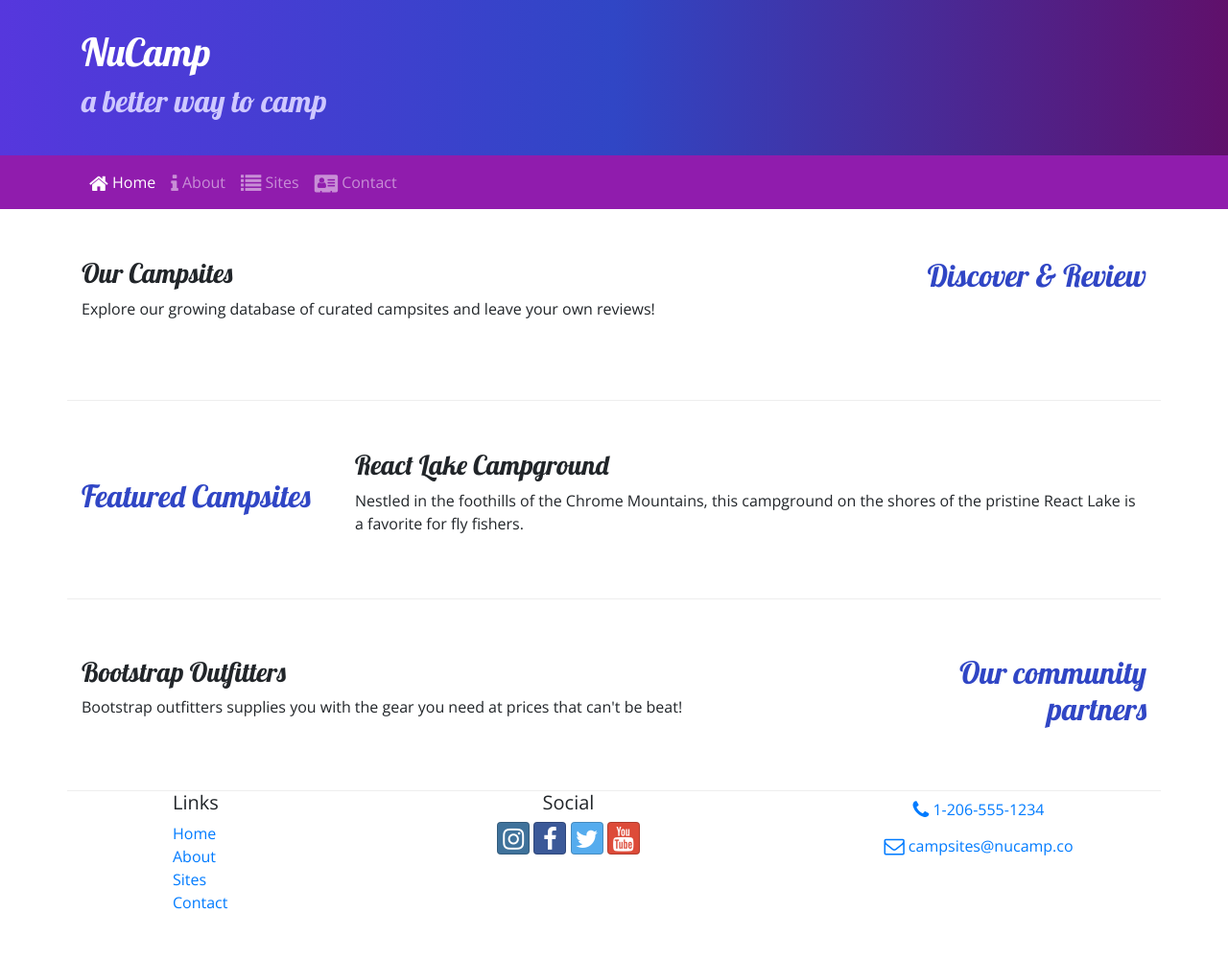
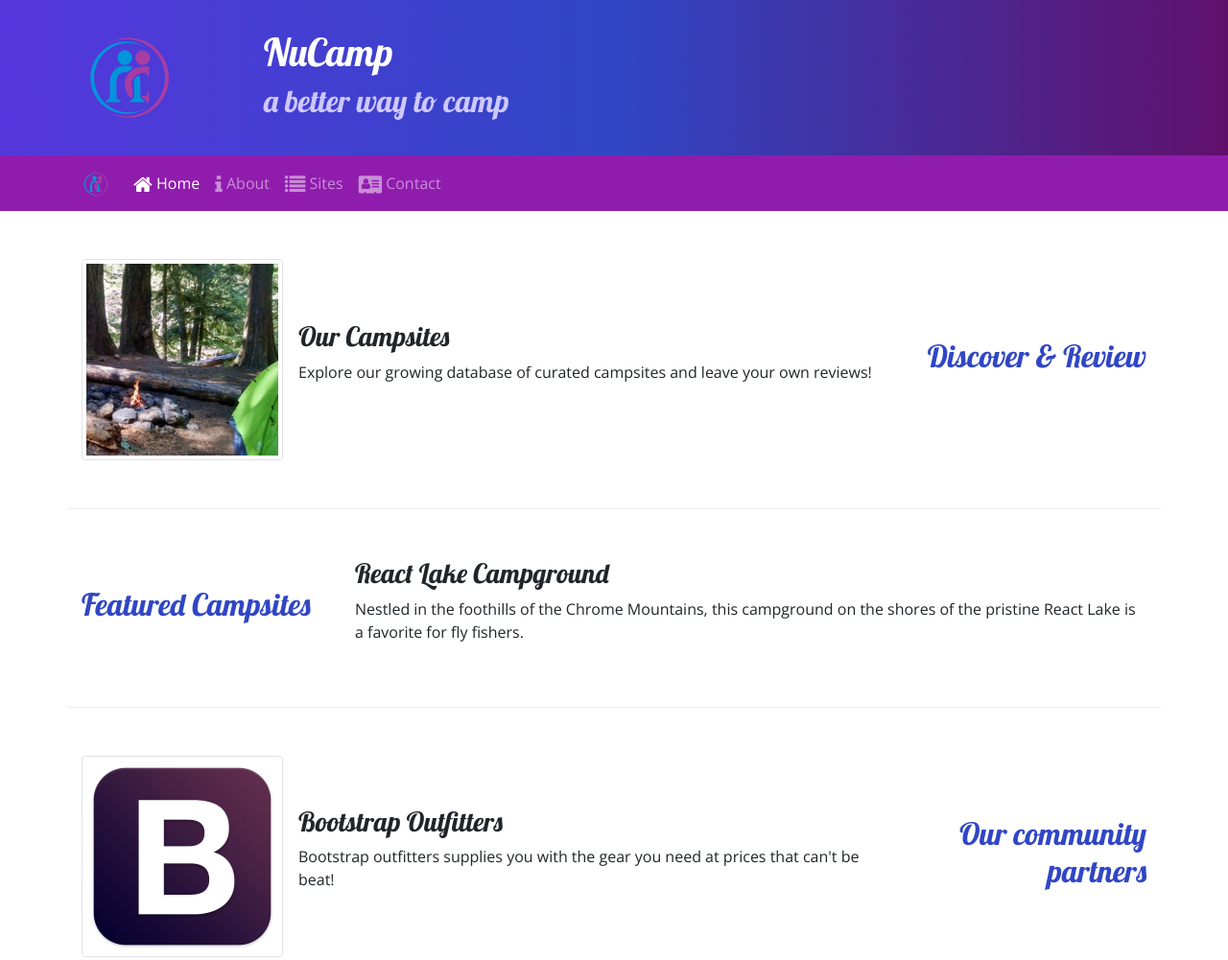
Before and after one commit to MYTHICxatnys/laughing-tribble, a website: page index.html in a window 1280 px wide. Shown: the top 1001 px of the page at 96% size. Before the commit the page ends 969 px from the top, so only its background shows below. Drawn offline with nearby package versions, Linux system fonts and the light colour scheme.

Commit message:
Images and Media

```diff
--- a/index.html
+++ b/index.html
@@ -19,6 +19,9 @@
         <header class="jumbotron jumbotron-fluid">
             <div class="container">
                 <div class="row">
+                    <div class="col-4 col-sm-3 col-md-2 align-self-center">
+                        <img src="img/logo.png" class="image-fluid" alt="logo">
+                    </div>
                     <div class="col">
                         <h1>NuCamp</h1>
                         <h2>a better way to camp</h2>
@@ -29,7 +32,8 @@
 
         <nav class="navbar navbar-expand-sm navbar-dark sticky-top">
             <div class="container">
-                <button class="navbar-toggler ml-auto" type="button" data-toggle="collapse" data-target="#nucampNavbar"><span class="navbar-toggler-icon"></span>
+                <a href="#" class="navbar-brand"><img src="img/logo.png" height="30" width="30" alt="logo"></a>
+                <button class="navbar-toggler" type="button" data-toggle="collapse" data-target="#nucampNavbar"><span class="navbar-toggler-icon"></span>
                 </button>
 
                 <div class="collapse navbar-collapse" id="nucampNavbar">
@@ -53,15 +57,20 @@
 
 
         <div class="container">
-            <div class="row row-content align items-center">
+            <div class="row row-content align-items-center">
                 <div class="col-sm-4 order-sm-last col-md-3">
                     <h2 class="text-sm-right">Discover & Review</h2>
                 </div>
                 <div class="col">
+                    <div class="media">
+                            <img class="d-flex mr-3 img-thumbnail" src="img/breadcrumb-trail-thumb.jpg" alt="breadcrumb trail">
+                        <div class="media-body  align-self-center">
                             <h3>Our Campsites</h3>
                                 <p class="d-none d-sm-block">
                                     Explore our growing database of curated campsites and leave your own reviews!
                                 </p>
+                        </div>
+                    </div>
                 </div>
             </div>
 
@@ -83,10 +92,15 @@
                     <h2 class="text-sm-right" >Our community partners</h2>
                 </div>
                 <div class="col">
+                    <div class="media">
+                        <img src="img/bootstrap-thumb.png" alt="bootstrap thumb" class="d-flex mr-3 img-thumbnail">
+                        <div class="media-body align-self-center">
                             <h3>Bootstrap Outfitters</h3>
                             <p class="d-none d-sm-block">
                                 Bootstrap outfitters supplies you with the gear you need at prices that can't be beat!
                             </p>
+                        </div>
+                    </div>
                 </div>
             </div>
         </div>
```
Also changed, not shown: aboutus.html (+5 -1 lines), contactus.html (+5 -1 lines), img/bootstrap-thumb.png (added), img/breadcrumb-trail-thumb.jpg (added), img/breadcrumb-trail.jpg (added), img/chrome-river-thumb.jpg (added), img/chrome-river.jpg (added), img/logo.png (added), img/react-lake-thumb.jpg (added), img/react-lake.jpg (added). Lines whose indentation alone changed are shown as unchanged.
